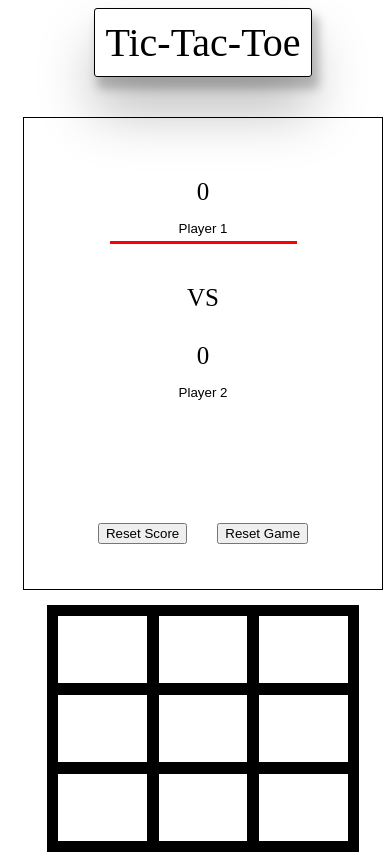
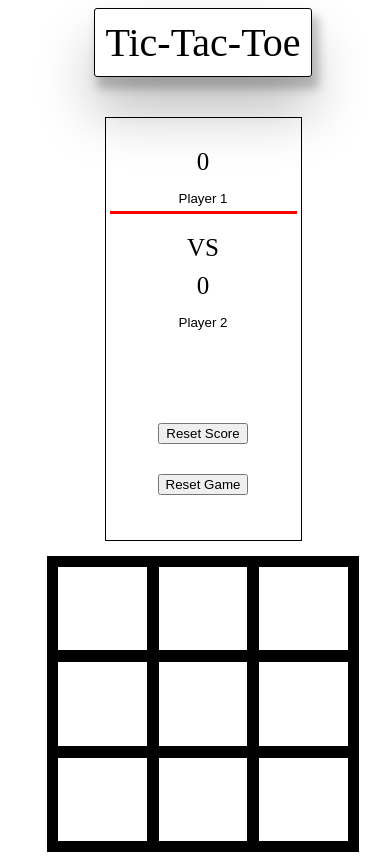
Before and after one commit to cragtech/tic-tac-toe, a React (Create React App) app: page / in a window 390 px wide. Built offline with nearby package versions, Linux system fonts and the light colour scheme.

Commit message:
changed format to be more responsive

```diff
--- a/src/App.css
+++ b/src/App.css
@@ -20,9 +20,16 @@
   flex-direction: column;
   justify-content: center;
   align-items: center;
+  width: 550px;
   margin: 15px;
   border: 1px solid black;
   font-size: 25px;
+}
+@media (max-width: 600px) {
+  #score-board {
+    width: 50vw;
+    height: 50vh;
+  }
 }
 #score-board-button-group {
   display: flex;
@@ -44,16 +51,15 @@ justify-content: center;
 align-items: center;
 flex-wrap: wrap;
 margin: 15px;
-padding: 15px;
-font-size: 25px;
+padding: 5px;
 }
 #player-box {
   display: flex;
   flex-direction: column;
   justify-content: center;
   flex-wrap: wrap;
-  margin: 15px;
-  padding: 15px;
+  margin: 5px;
+  padding: 5px;
   font-size: 25px;
 }
 #player1-input {
@@ -73,11 +79,17 @@ font-size: 25px;
   grid-template-columns: 1fr 1fr 1fr;
   grid-template-rows: 1fr 1fr 1fr;
   gap: 10px;
-  width: 75vw;
-  height: 50vh;
+  width: 500px;
+  height: 500px;
   border: 10px solid black;
   background-color: black;
   z-index: 1;
+}
+@media (max-width: 550px) {
+  #game-board {
+    width: 75vw;
+    height: 75vh;
+  }
 }
 .square {
   display: flex;
```
